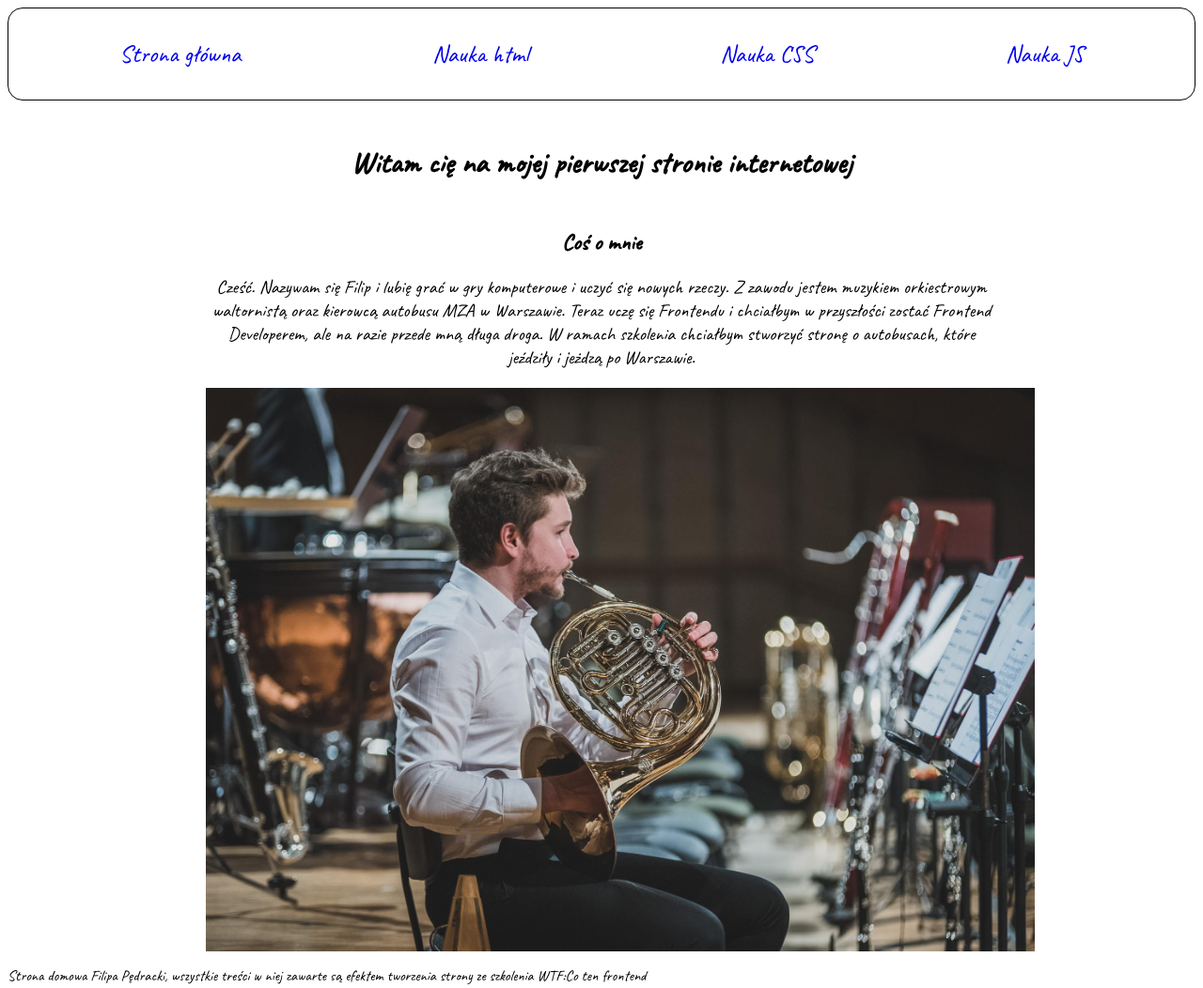
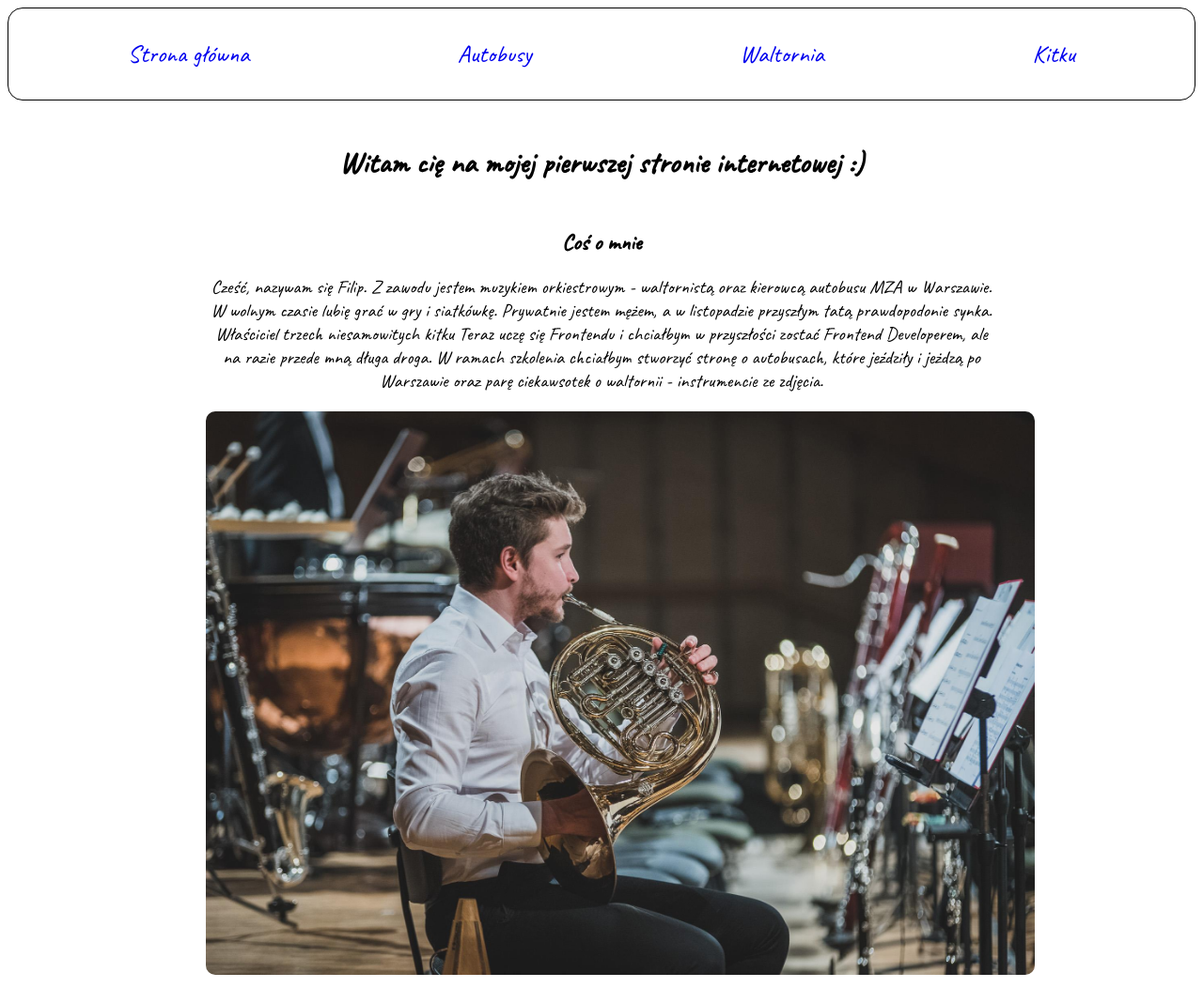
Before and after one commit to filip-pedracki/homepage, a plain HTML site: page index.html in a window 1280 px wide. Shown: the top 1052 px of the page at 94% size. Drawn offline with Linux system fonts and the light colour scheme; files whose address does not match are found by name.

Commit message:
add modified

```diff
--- a/CSS/style.css
+++ b/CSS/style.css
@@ -8,9 +8,7 @@ html {
   box-sizing: inherit;
 }
 .body {
-
-  font-family: 'Caveat', cursive;
-
+  font-family: "Caveat", cursive;
 }
 .navigation {
   background-color: white;
@@ -43,21 +41,22 @@ html {
   justify-content: center;
   align-items: center;
   background-color: white;
-  font-family: 'Caveat', cursive;
+  font-family: "Caveat", cursive;
 }
-.section{
-  grid-row-start: 2 ;
+.section {
+  grid-row-start: 2;
   grid-row-end: 3;
-  grid-column-start: 2 ;
+  grid-column-start: 2;
   grid-column-end: 6;
   text-align: center;
 }
-.article__disription{
+.article__disription {
   font-size: 20px;
 }
-.image-index{
+.image-index {
   width: 882px;
   height: 600px;
-  display: flex;
+  text-align: center;
   margin-bottom: 16px;
+  border-radius: 10px;
 }
--- a/index.html
+++ b/index.html
@@ -12,16 +12,16 @@
 <body class="body">
   <nav class="navigation">
     <a class="navigation__link" href="index.html">Strona główna</a>
-    <a class="navigation__link" href="nauka_html.html">Nauka html</a>
-    <a class="navigation__link" href="nauka_css.html">Nauka CSS</a>
-    <a class="navigation__link" href="nauka_js.html">Nauka JS</a>
+    <a class="navigation__link" href="nauka_html.html">Autobusy</a>
+    <a class="navigation__link" href="nauka_css.html">Waltornia</a>
+    <a class="navigation__link" href="nauka_js.html">Kitku</a>
   </nav>
 
 
   <main class="main">
     <header class="main__header">
       <h1 class="main__title">
-        Witam cię na mojej pierwszej stronie internetowej
+        Witam cię na mojej pierwszej stronie internetowej :)
       </h1>
     </header>
 
@@ -31,12 +31,12 @@
       </h2>
       <article class="article">
         <p class="article__disription">
-          Cześć. Nazywam się Filip i lubię grać w gry komputerowe i uczyć się nowych
-          rzeczy. Z zawodu jestem muzykiem orkiestrowym waltornistą oraz
-          kierowcą autobusu MZA w Warszawie.
+          Cześć, nazywam się Filip. Z zawodu jestem muzykiem orkiestrowym - waltornistą oraz
+          kierowcą autobusu MZA w Warszawie. W wolnym czasie lubię grać w gry i siatkówkę. Prywatnie jestem mężem, a w
+          listopadzie przyszłym tatą prawdopodonie synka. Właściciel trzech niesamowitych kitku
           Teraz uczę się Frontendu i chciałbym w przyszłości zostać Frontend Developerem,
           ale na razie przede mną długa droga. W ramach szkolenia chciałbym stworzyć stronę o autobusach, które jeździły
-          i jeżdzą po Warszawie.
+          i jeżdzą po Warszawie oraz parę ciekawsotek o waltornii - instrumencie ze zdjęcia.
         </p>
       </article>
       <div>
```
